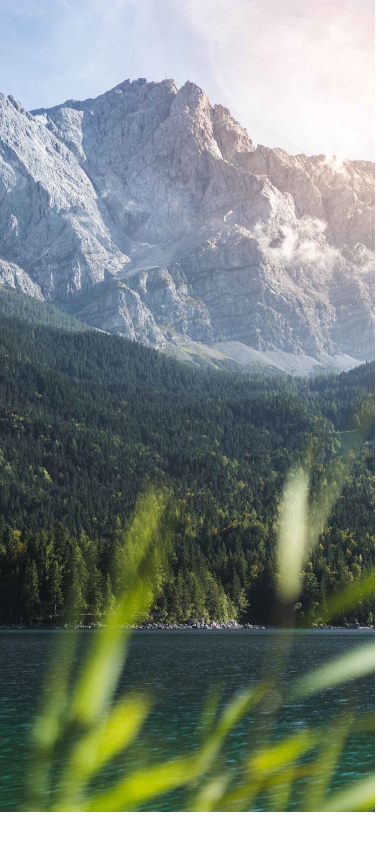
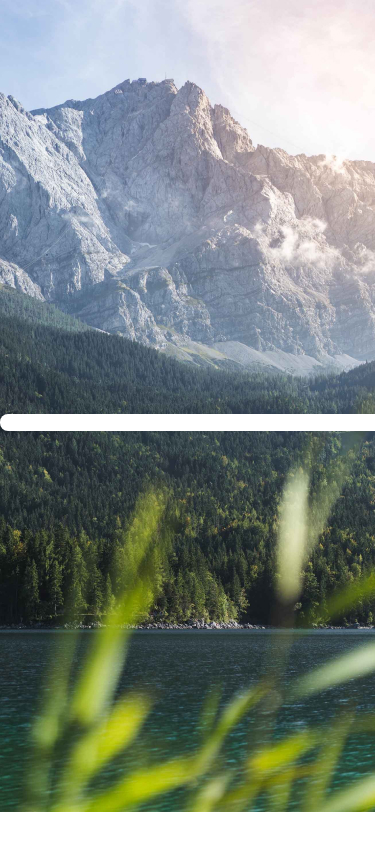
Before and after one commit to VadimKorobec/react-native, a React Native app: screen / in a window 390 px wide. Built offline with nearby package versions, Linux system fonts and the light colour scheme.

Commit message:
Update App.js

```diff
--- a/App.js
+++ b/App.js
@@ -1,5 +1,5 @@
 import { StatusBar } from "expo-status-bar";
-import { StyleSheet, View, ImageBackground } from "react-native";
+import { StyleSheet, View, ImageBackground, TextInput } from "react-native";
 
 export default function App() {
   return (
@@ -7,7 +7,9 @@ export default function App() {
       <ImageBackground
         style={styles.image}
         source={require("./assets/images/photo-bg.jpg")}
-      ></ImageBackground>
+      >
+        <TextInput style={styles.input} />
+      </ImageBackground>
       <StatusBar style="auto" />
     </View>
   );
@@ -23,4 +25,8 @@ const styles = StyleSheet.create({
     resizeMode: "cover",
     justifyContent: "center",
   },
+  input: {
+    borderRadius: 8,
+    backgroundColor: "#fff",
+  },
 });
```
